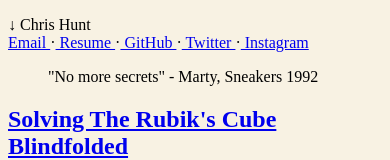
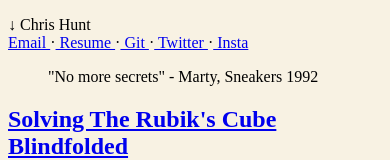
Before and after one commit to chrishunt/chrishunt.github.com, a Gatsby site in the folder gatsby/: page / in a window 390 px wide. Shown: the top 160 px of the page. Built offline with nearby package versions, Linux system fonts and the light colour scheme; Gatsby itself is replaced by a stand-in of ours.

Commit message:
Update bio to fit on small screens

```diff
--- a/gatsby/src/components/bio.js
+++ b/gatsby/src/components/bio.js
@@ -14,9 +14,9 @@ const Bio = () => {
         <span className='font-bold'>&#8595; Chris Hunt</span> <br/>
         <a className='text-blue-700' href='mailto:c@chrishunt.co'> Email </a> ·
         <a className='text-blue-700' href='/resume'> Resume </a> ·
-        <a className='text-blue-700' href='https://github.com/chrishunt'> GitHub </a> ·
+        <a className='text-blue-700' href='https://github.com/chrishunt'> Git </a> ·
         <a className='text-blue-700' href='https://twitter.com/chrishunt'> Twitter </a> ·
-        <a className='text-blue-700' href='https://www.instagram.com/huntca/'> Instagram </a>
+        <a className='text-blue-700' href='https://www.instagram.com/huntca/'> Insta</a>
       </p>
     </div>
   )
```
